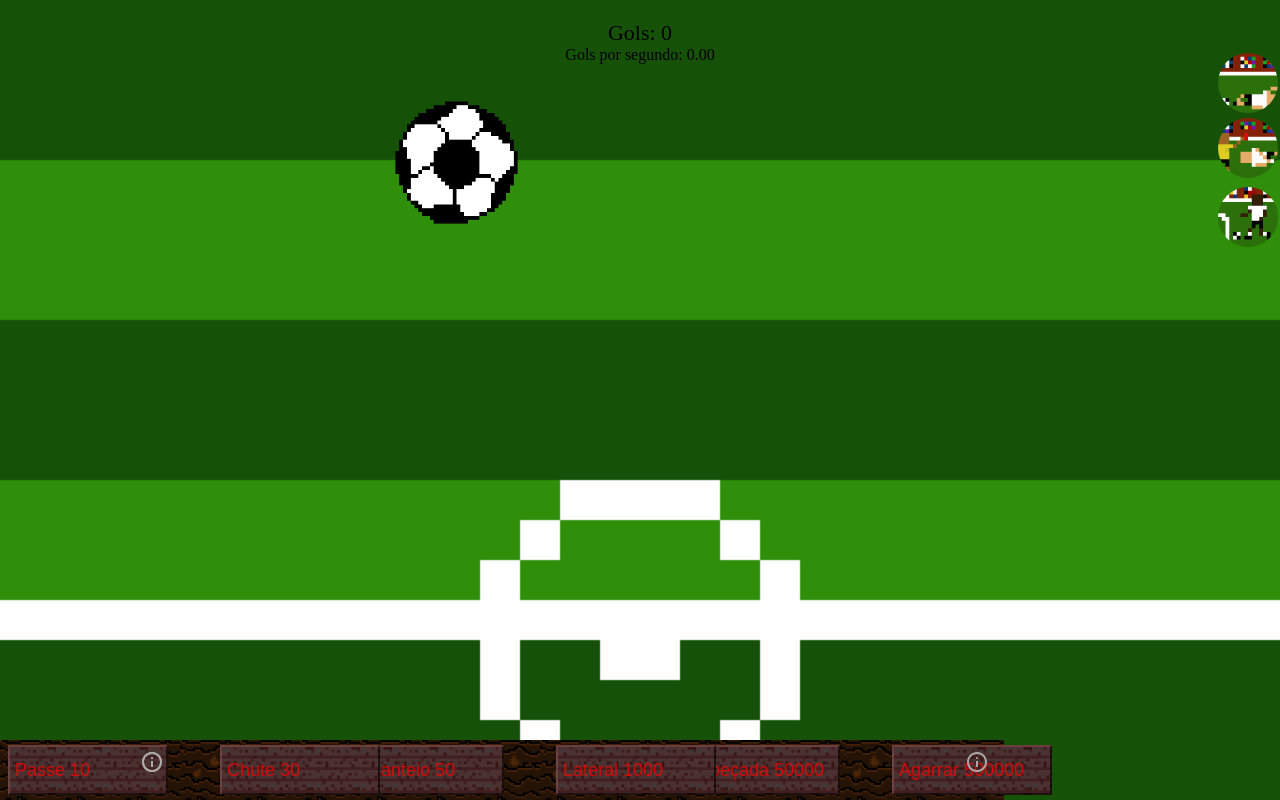
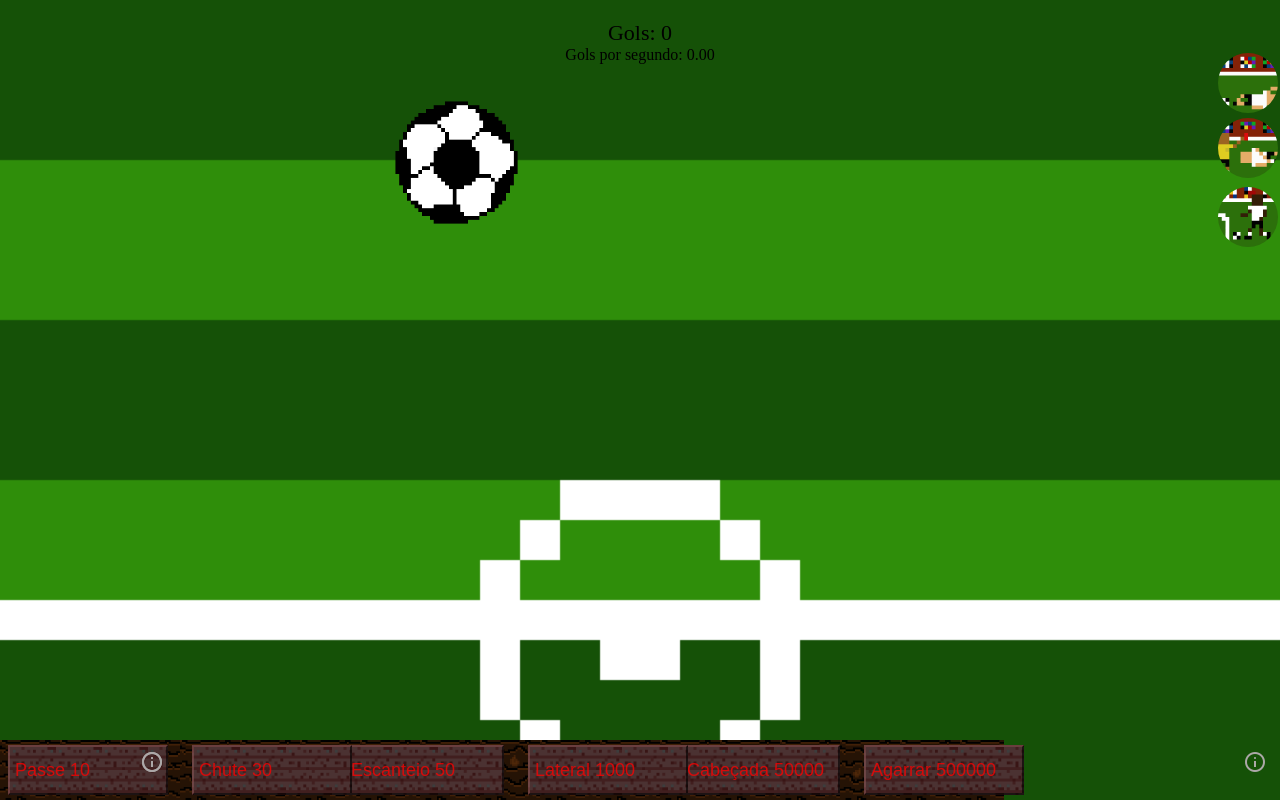
Before and after one commit to Nogc1/mini-jogo-idle, a plain HTML site: page index.html in a window 1280 px wide. Drawn offline with nearby package versions, Linux system fonts and the light colour scheme.

Commit message:
Update style.css

```diff
--- a/estilos/style.css
+++ b/estilos/style.css
@@ -201,7 +201,7 @@ input.upgrades{
 
 #chute, #lateral, #agarrar {
     position: relative;
-    right: -48px;
+    right: -20px;
 }
 
 .upgrades div {
@@ -255,7 +255,7 @@ span#infochute {
     color: rgb(172, 168, 168);
     position: absolute;
     top: 10px;
-    right: 15px;
+    right: 13px;
 }
 span#infoescanteio {
     color: rgb(172, 168, 168);
@@ -267,19 +267,19 @@ span#infolateral {
     color: rgb(172, 168, 168);
     position: absolute;
     top: 70px;
-    right: 15px;
+    right: 13px;
 }
 span#infocabeçada {
     color: rgb(172, 168, 168);
-    position: absolute;
+    position: fixed;
     bottom: 26px;
     left: 140px;
 }
 span#infoagarrar {
     color: rgb(172, 168, 168);
-    position: absolute;
+    position: fixed;
     bottom: 26px;
-    right: 15px;
+    right: 13px;
 }
 
 input.upgrades:disabled {
```
